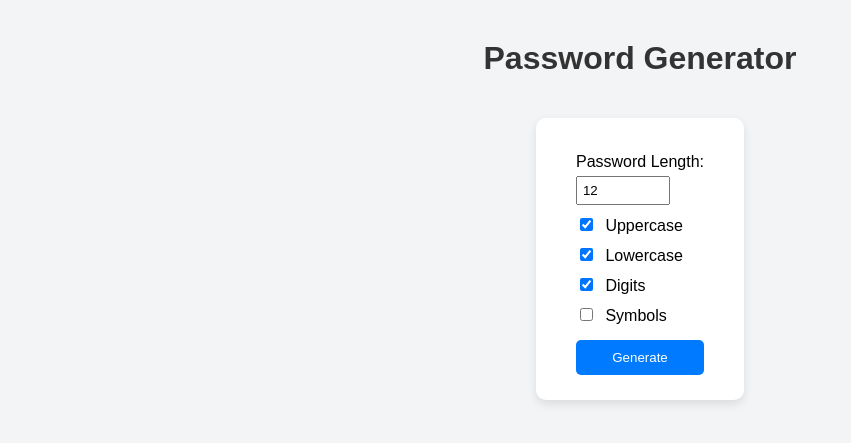
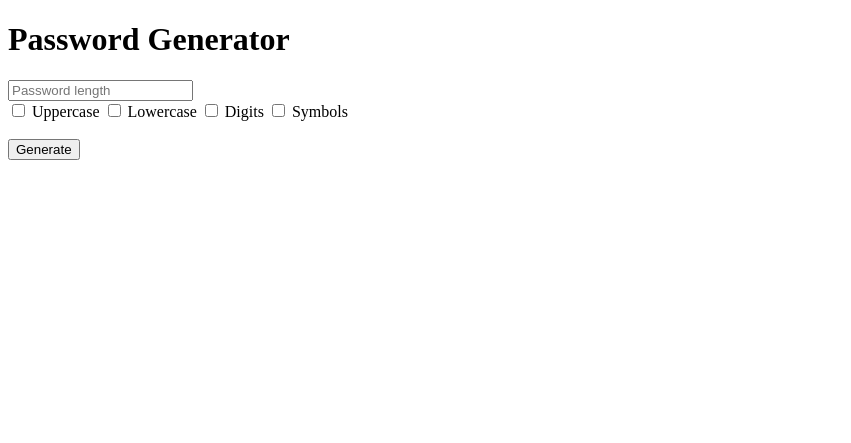
Before and after one commit to lakshya-bandi25/case-study, a Flask app: page / in a window 1280 px wide. Shown: the top 443 px of the page, without its empty margins (0-851 px from the left). Run offline with Flask 3, Linux system fonts and the light colour scheme.

Commit message:
Refactor HTML form for password generation

```diff
--- a/templates/index.html
+++ b/templates/index.html
@@ -1,85 +1,23 @@
 <!DOCTYPE html>
-<html lang="en">
+<html>
 <head>
-    <meta charset="UTF-8">
     <title>Password Generator</title>
-    <style>
-        body {
-            font-family: Arial, sans-serif;
-            background-color: #f3f4f6;
-            margin: 0;
-            padding: 0;
-            display: flex;
-            flex-direction: column;
-            align-items: center;
-        }
-        h1 {
-            color: #333;
-            margin-top: 40px;
-        }
-        .container {
-            background-color: #fff;
-            padding: 25px 40px;
-            border-radius: 10px;
-            box-shadow: 0 4px 10px rgba(0,0,0,0.1);
-            margin-top: 20px;
-        }
-        form {
-            display: flex;
-            flex-direction: column;
-        }
-        label {
-            margin-top: 10px;
-        }
-        input[type="number"] {
-            width: 80px;
-            padding: 5px;
-            margin-top: 5px;
-        }
-        input[type="checkbox"] {
-            margin-right: 8px;
-        }
-        button {
-            background-color: #007bff;
-            color: white;
-            border: none;
-            padding: 10px 15px;
-            border-radius: 5px;
-            cursor: pointer;
-            margin-top: 15px;
-        }
-        button:hover {
-            background-color: #0056b3;
-        }
-        .result {
-            margin-top: 20px;
-            font-weight: bold;
-            color: #222;
-            background-color: #f0f0f0;
-            padding: 10px;
-            border-radius: 5px;
-            word-wrap: break-word;
-        }
-    </style>
 </head>
 <body>
     <h1>Password Generator</h1>
-    <div class="container">
-        <form action="/generate" method="POST">
-            <label for="length">Password Length:</label>
-            <input type="number" name="length" id="length" value="12" min="4" max="50" required>
+    <form method="POST" action="/generate">
+        <input type="number" name="length" placeholder="Password length" required>
+        <br>
+        <label><input type="checkbox" name="uppercase"> Uppercase</label>
+        <label><input type="checkbox" name="lowercase"> Lowercase</label>
+        <label><input type="checkbox" name="digits"> Digits</label>
+        <label><input type="checkbox" name="symbols"> Symbols</label>
+        <br><br>
+        <button type="submit">Generate</button>
+    </form>
 
-            <label><input type="checkbox" name="uppercase" checked> Uppercase</label>
-            <label><input type="checkbox" name="lowercase" checked> Lowercase</label>
-            <label><input type="checkbox" name="digits" checked> Digits</label>
-            <label><input type="checkbox" name="symbols"> Symbols</label>
-
-            <button type="submit">Generate</button>
-        </form>
-
-        {% if result %}
-        <div class="result">{{ result }}</div>
-        {% endif %}
-    </div>
+    {% if result %}
+        <p>{{ result }}</p>
+    {% endif %}
 </body>
 </html>
```
